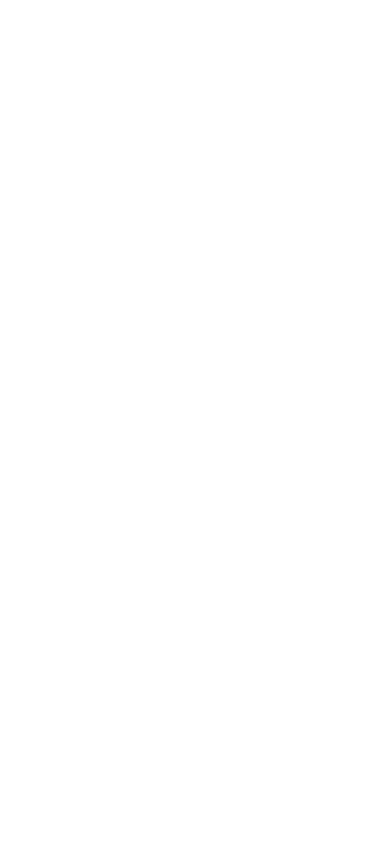
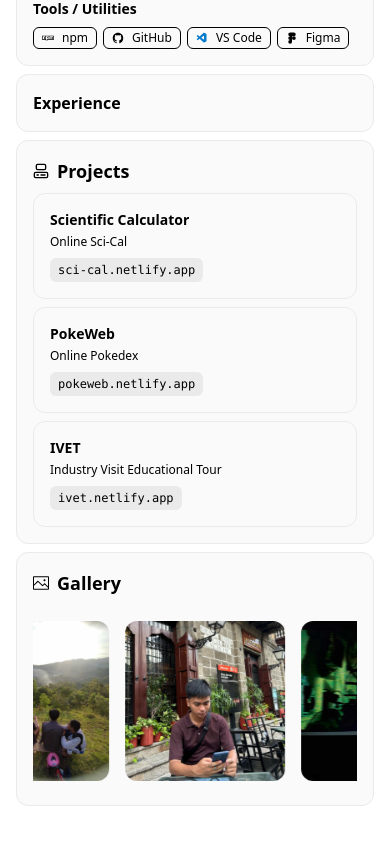
Before and after one commit to hasteeza/natadterencedave, a React (Vite) app: page /home in a window 390 px wide. Shown: the part 1120-1964 px from the top of the page. Before the commit the page ends 844 px from the top, so only its background shows below. Built offline with nearby package versions, Linux system fonts and the light colour scheme.

Commit message:
fix responsiveness

```diff
--- a/src/components/Footer.jsx
+++ b/src/components/Footer.jsx
@@ -1,10 +1,24 @@
 import React from "react";
+import { useTheme } from "../contexts/ThemeContext";
 
 const Footer = () => {
+  const { theme } = useTheme();
+  console.log("Footer theme:", theme);
+
   return (
-    <section className="max-w-4xl mx-auto px-4 py-8 border-t border-[#222222] mt-12">
+    <section
+      className={`max-w-4xl mx-auto px-4 py-8 border-t mt-12 ${
+        theme === "dark" ? "border-[#222222]" : "border-[#EAEAEA]"
+      }`}
+    >
       <div className="flex items-center justify-center">
-        <p className="text-sm">© Designed and Built by Terence</p>
+        <p
+          className={`text-sm ${
+            theme === "light" ? "text-black" : "text-white"
+          }`}
+        >
+          © Designed and Built by Terence
+        </p>
       </div>
     </section>
   );
--- /dev/null
+++ b/src/contexts/ThemeContext.jsx
@@ -0,0 +1,40 @@
+import { createContext, useContext, useEffect, useState } from "react";
+
+const ThemeContext = createContext();
+
+export function ThemeProvider({ children }) {
+  const [theme, setTheme] = useState("light");
+  const [mounted, setMounted] = useState(false);
+
+  useEffect(() => {
+    setMounted(true);
+    const stored = localStorage.getItem("theme");
+    const systemTheme = window.matchMedia("(prefers-color-scheme: dark)")
+      .matches
+      ? "dark"
+      : "light";
+    const initialTheme = stored || systemTheme;
+
+    setTheme(initialTheme);
+  }, []);
+
+  const toggleTheme = () => {
+    const newTheme = theme === "light" ? "dark" : "light";
+    setTheme(newTheme);
+    localStorage.setItem("theme", newTheme);
+  };
+
+  return (
+    <ThemeContext.Provider value={{ theme, toggleTheme, mounted }}>
+      {children}
+    </ThemeContext.Provider>
+  );
+}
+
+export function useTheme() {
+  const context = useContext(ThemeContext);
+  if (!context) {
+    throw new Error("useTheme must be used within a ThemeProvider");
+  }
+  return context;
+}
--- a/src/index.css
+++ b/src/index.css
@@ -7,7 +7,7 @@
   padding: 0;
   width: 100%;
   height: 100%;
-  overflow: hidden;
+  box-sizing: border-box;
 }
 ::-webkit-scrollbar{
     display: none;
--- a/src/main.jsx
+++ b/src/main.jsx
@@ -3,9 +3,12 @@
 import "./index.css";
 import App from "./App.jsx";
 import "aos/dist/aos.css";
+import { ThemeProvider } from "./contexts/ThemeContext.jsx";
 
 createRoot(document.getElementById("root")).render(
   <StrictMode>
-    <App />
+    <ThemeProvider>
+      <App />
+    </ThemeProvider>
   </StrictMode>
 );
--- a/src/pages/Heropage.jsx
+++ b/src/pages/Heropage.jsx
@@ -5,7 +5,7 @@
 import { SiReact, SiGithub, SiVercel, SiTailwindcss } from "react-icons/si";
 import LogoLoop from "../components/LogoLoop";
 import SplitText from "../components/SplitText";
-import { useTheme } from "../hooks/use-theme";
+import { useTheme } from "../contexts/ThemeContext";
 
 const Heropage = () => {
   const { theme } = useTheme();
@@ -139,7 +139,8 @@
           loading="lazy"
           className="
             absolute bottom-0
-            h-3/4 xs:h-full
+            hidden xs:h-full
+            xs:flex
             z-10
             pointer-events-none
             shrink
@@ -150,15 +151,16 @@
         <Link
           to="/home"
           className="
-            mt-44 inline-flex items-center gap-2
+            inline-flex items-center gap-2
             px-4 py-2 text-xs md:text-base
             sm:px-6 sm:py-3 rounded-lg
             bg-neutral-800 text-white
             hover:bg-neutral-900 transition
-            absolute bottom-10
+            absolute bottom-30 xs:bottom-5
             border-current
             shadow-2xl
             z-1000
+            pointer-events-auto
           "
         >
           <ShinyText text="Explore my work" />
--- a/src/pages/Homepage.jsx
+++ b/src/pages/Homepage.jsx
@@ -1,11 +1,11 @@
-"use client";
-import { useTheme } from "../hooks/use-theme";
+import { useTheme } from "../contexts/ThemeContext";
 import { motion, useReducedMotion } from "framer-motion";
 import { Calendar, Mail, Download, MapPin } from "lucide-react";
 import { RiStackLine, RiTailwindCssFill } from "react-icons/ri";
 import { VscVscode } from "react-icons/vsc";
 import { SiNetlify } from "react-icons/si";
 import { SlPicture } from "react-icons/sl";
+import { LuComputer } from "react-icons/lu";
 import {
   IoLogoReact,
   IoLogoJavascript,
@@ -69,7 +69,7 @@
         {/* PROFILE */}
         <motion.section
           variants={fadeUp}
-          initial="hidden"
+          initial="visible"
           animate="visible"
           transition={{ duration: 0.45, ease: "easeOut" }}
           className="mb-10"
@@ -337,7 +337,69 @@
               theme={theme}
               className="p-4 col-span-1 md:col-span-4 space-y-2"
             >
-              <h3 className="font-semibold">Experience</h3>
+              <div>
+                <div className="inline-flex items-center gap-2">
+                  <LuComputer className="w-4 h-4" />
+                  <h3 className="font-semibold text-lg">Projects</h3>
+                </div>
+              </div>
+              <div className="grid grid-cols-1 md:grid-cols-2 gap-2 mt-2">
+                <BentoCard theme={theme} className="p-3 space-y-1">
+                  <a
+                    target="_blank"
+                    className="block space-y-1"
+                    href="https://tdrn-scientific-calculator.netlify.app/"
+                  >
+                    <h3 className="text-sm font-semibold">
+                      Scientific Calculator
+                    </h3>
+                    <p className="text-xs">Online Sci-Cal</p>
+                    <p
+                      className={`text-xs text-foreground/50 ${
+                        theme === "dark" ? "bg-black" : "bg-[#EAEAEA]"
+                      } font-mono px-2 py-1 rounded-md inline-block mt-1`}
+                    >
+                      sci-cal.netlify.app
+                    </p>
+                  </a>
+                </BentoCard>
+                <BentoCard theme={theme}>
+                  {" "}
+                  <a
+                    target="_blank"
+                    className="block space-y-1"
+                    href="https://tdrn-pokeweb.netlify.app/"
+                  >
+                    <h3 className="text-sm font-semibold">PokeWeb</h3>
+                    <p className="text-xs">Online Pokedex</p>
+                    <p
+                      className={`text-xs text-foreground/50 ${
+                        theme === "dark" ? "bg-black" : "bg-[#EAEAEA]"
+                      } font-mono px-2 py-1 rounded-md inline-block mt-1`}
+                    >
+                      pokeweb.netlify.app
+                    </p>
+                  </a>{" "}
+                </BentoCard>
+                <BentoCard theme={theme}>
+                  {" "}
+                  <a
+                    target="_blank"
+                    className="block space-y-1"
+                    href="https://tdrn-blog.netlify.app/"
+                  >
+                    <h3 className="text-sm font-semibold">IVET</h3>
+                    <p className="text-xs">Industry Visit Educational Tour</p>
+                    <p
+                      className={`text-xs text-foreground/50 ${
+                        theme === "dark" ? "bg-black" : "bg-[#EAEAEA]"
+                      } font-mono px-2 py-1 rounded-md inline-block mt-1`}
+                    >
+                      ivet.netlify.app
+                    </p>
+                  </a>{" "}
+                </BentoCard>
+              </div>
             </BentoCard>
             <BentoCard
               theme={theme}
@@ -352,7 +414,7 @@
                 <div className="mt-4">
                   <ImageMarquee
                     images={images}
-                    speed={40}
+                    speed={100}
                     containerClassName="py-2"
                     imageClassName="hover:scale-105 transition"
                   />
```
Also changed, not shown: 1 other file (tests, documents, lock files or other folders).
